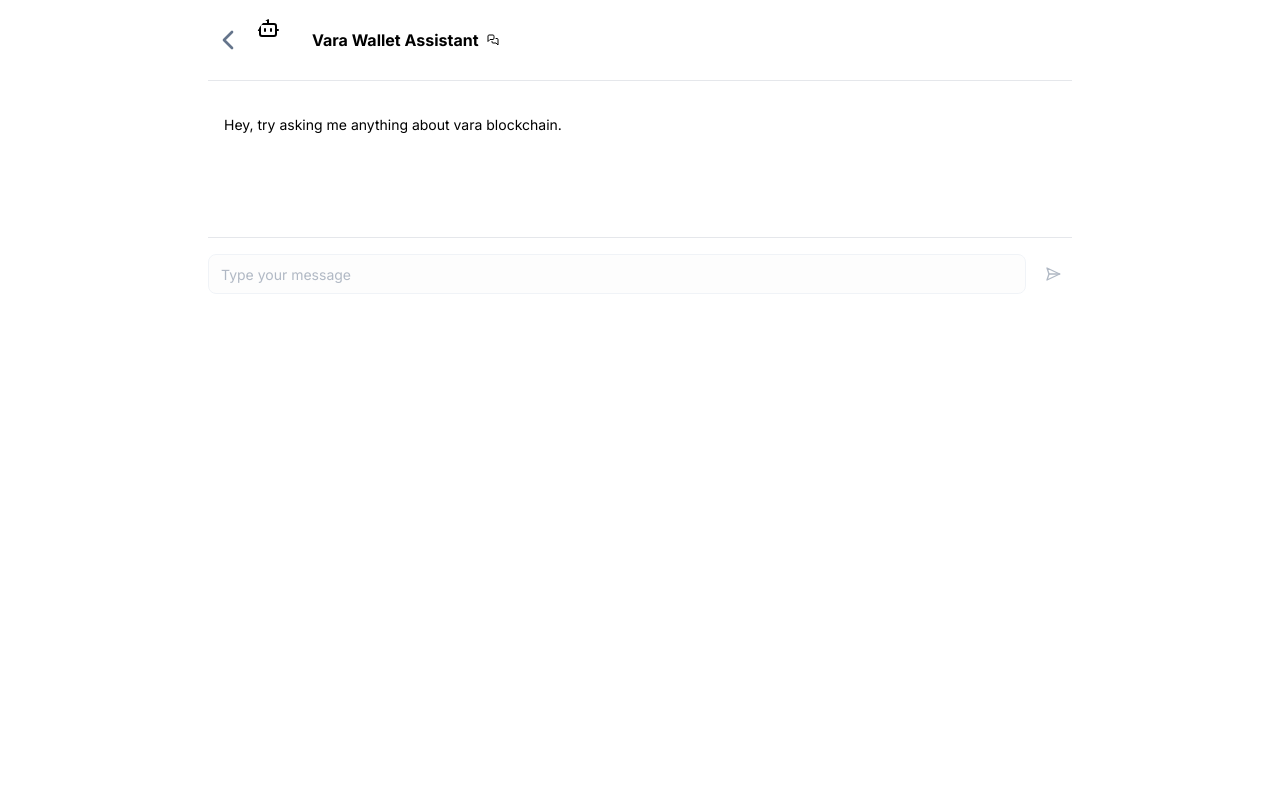
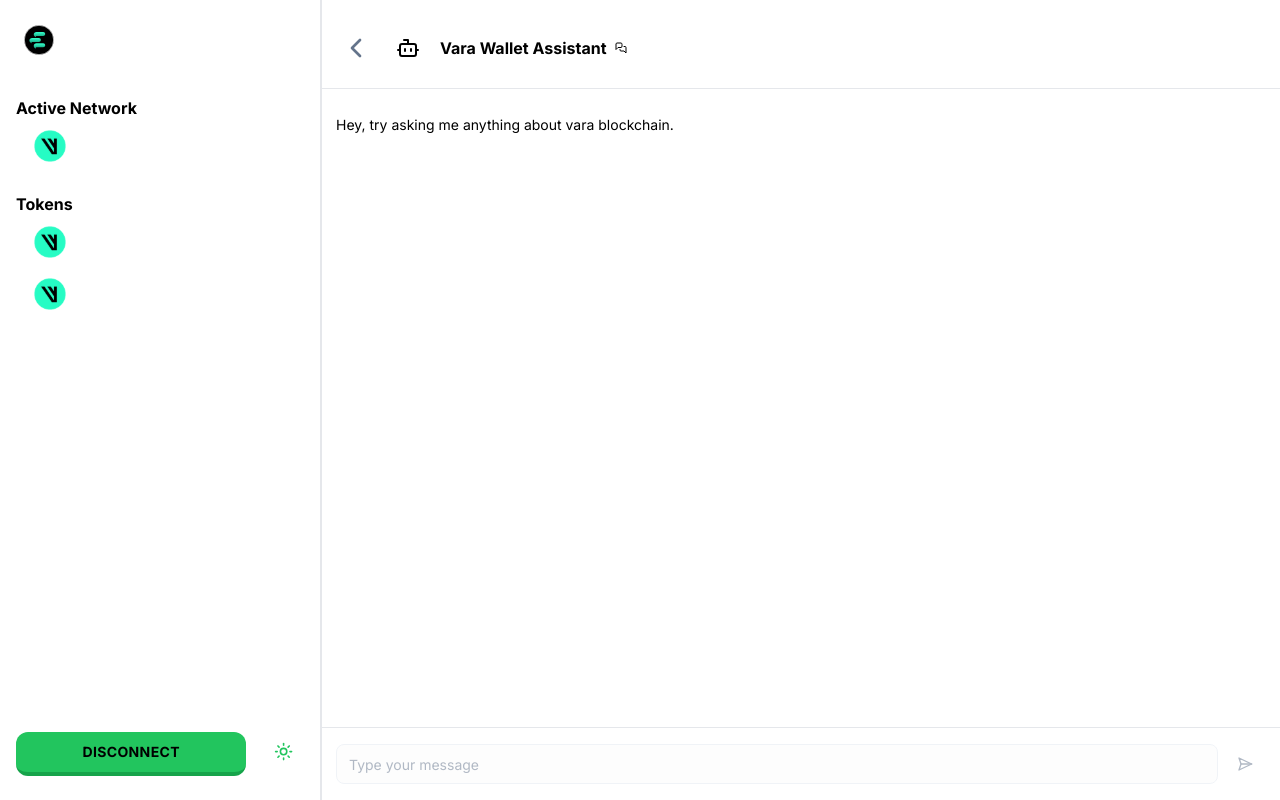
Before and after one commit to adityabhattad2021/Whisper-Cash, a Next.js app: page /chat in a window 1280 px wide. Built offline with nearby package versions, Linux system fonts and the light colour scheme.

Commit message:
fix chat page

```diff
--- a/app/(chat)/chat/components/client.tsx
+++ b/app/(chat)/chat/components/client.tsx
@@ -67,7 +67,7 @@
 
 
     return (
-        <div className="flex flex-col h-full p-4 space-y-2">
+        <div className="flex flex-col h-full w-full">
             <ChatHeader  />
             <ChatMessages
                 isLoading={isLoading}
--- a/app/(chat)/chat/page.tsx
+++ b/app/(chat)/chat/page.tsx
@@ -4,9 +4,7 @@
 interface ChatPageProps {
 }
 
-
 export default async function ChatPage({  }: ChatPageProps) {
-
     return (
         <ChatClient/>
     )
--- a/app/(chat)/layout.tsx
+++ b/app/(chat)/layout.tsx
@@ -1,10 +1,30 @@
-import React from "react";
+"use client";
+import { MobileHeader } from "@/components/mobile-header";
+import Sidebar from "@/components/sidebar";
+import React, { useEffect, useState } from "react";
 
 
-export default function ChatLayout({children}:{children:React.ReactNode}){
+export default function ChatLayout({ children }: { children: React.ReactNode }) {
+
+    const [isMounted, setIsMounted] = useState(false);
+
+    useEffect(() => {
+        setIsMounted(true);
+    }, []);
+
+    if (!isMounted) {
+        return null;
+    }
+
     return (
-        <div className="mx-auto max-w-4xl h-full w-full">
-            {children}
-        </div>
+        <body>
+            <MobileHeader />
+            <Sidebar className="hidden lg:flex" />
+            <div className="lg:pl-80 h-full pt-[50px] lg:pt-0">
+                <div className="w-full mx-auto pt-6 h-full">
+                    {children}
+                </div>
+            </div>
+        </body>
     )
 }
--- a/app/globals.css
+++ b/app/globals.css
@@ -1,3 +1,7 @@
 @tailwind base;
 @tailwind components;
 @tailwind utilities;
+
+html, body {
+    height: 100%;
+  }
--- a/components/bot-avatar.tsx
+++ b/components/bot-avatar.tsx
@@ -7,7 +7,7 @@
 
 export default function BotAvatar({}:BotAvatarProps){
     return (
-        <Avatar className="h-12 w-12">
+        <Avatar className="h-12 w-12 flex items-center justify-center">
             <Bot/>
         </Avatar>
     )
--- a/components/chat-form.tsx
+++ b/components/chat-form.tsx
@@ -17,7 +17,7 @@
     return (
         <form
             onSubmit={handleOnSubmit}
-            className="border-t border-primary/10 py-4 flex items-center gap-x-2"
+            className="border-t border-primary/10 py-4 flex items-center gap-x-2 px-4"
         >
             <Input
                 disabled={isLoading}
--- a/components/chat-header.tsx
+++ b/components/chat-header.tsx
@@ -24,7 +24,7 @@
     if(!isMounted) return null;
 
     return (
-        <div className="flex w-full justify-between items-center border-b border-primary/10 pb-4">
+        <div className="flex w-full justify-between items-center border-b border-primary/10 pb-4 px-4">
             <div className="flex gap-x-2 items-center">
                 <Button onClick={() => router.back()} size="icon" variant="ghost">
                     <ChevronLeft
--- a/components/chat-messages.tsx
+++ b/components/chat-messages.tsx
@@ -29,7 +29,7 @@
     }, [messages.length])
 
     return (
-        <div className="flex-1 overflow-y-auto pr-4">
+        <div className="flex-1 overflow-y-auto pr-4 h-[70%]">
             <ChatMessage
                 isLoading={fakeLoading}
                 role="system"
--- a/components/logo.tsx
+++ b/components/logo.tsx
@@ -21,11 +21,11 @@
           width={30}
         />
         <p className={cn(
-          "text-lg text-white pb-1 font-bold lowercase",
+          "text-lg text-white pb-1 font-bold",
             theme === "light" && "text-black",
             className
         )}>
-          wispher cash
+          WhispherCash
         </p>
       </div>
     </Link>
--- a/components/sidebar.tsx
+++ b/components/sidebar.tsx
@@ -30,7 +30,7 @@
 export default function Sidebar({ className }: Props) {
   return (
     <div className={cn(
-      "flex h-full lg:w-[256px] lg:fixed left-0 top-0 px-4 py-6 border-r-2 flex-col",
+      "flex h-full lg:w-[322px] lg:fixed left-0 top-0 px-4 py-6 border-r-2 flex-col",
       className,
     )}>
       <div className="px-2 pb-6">
```
